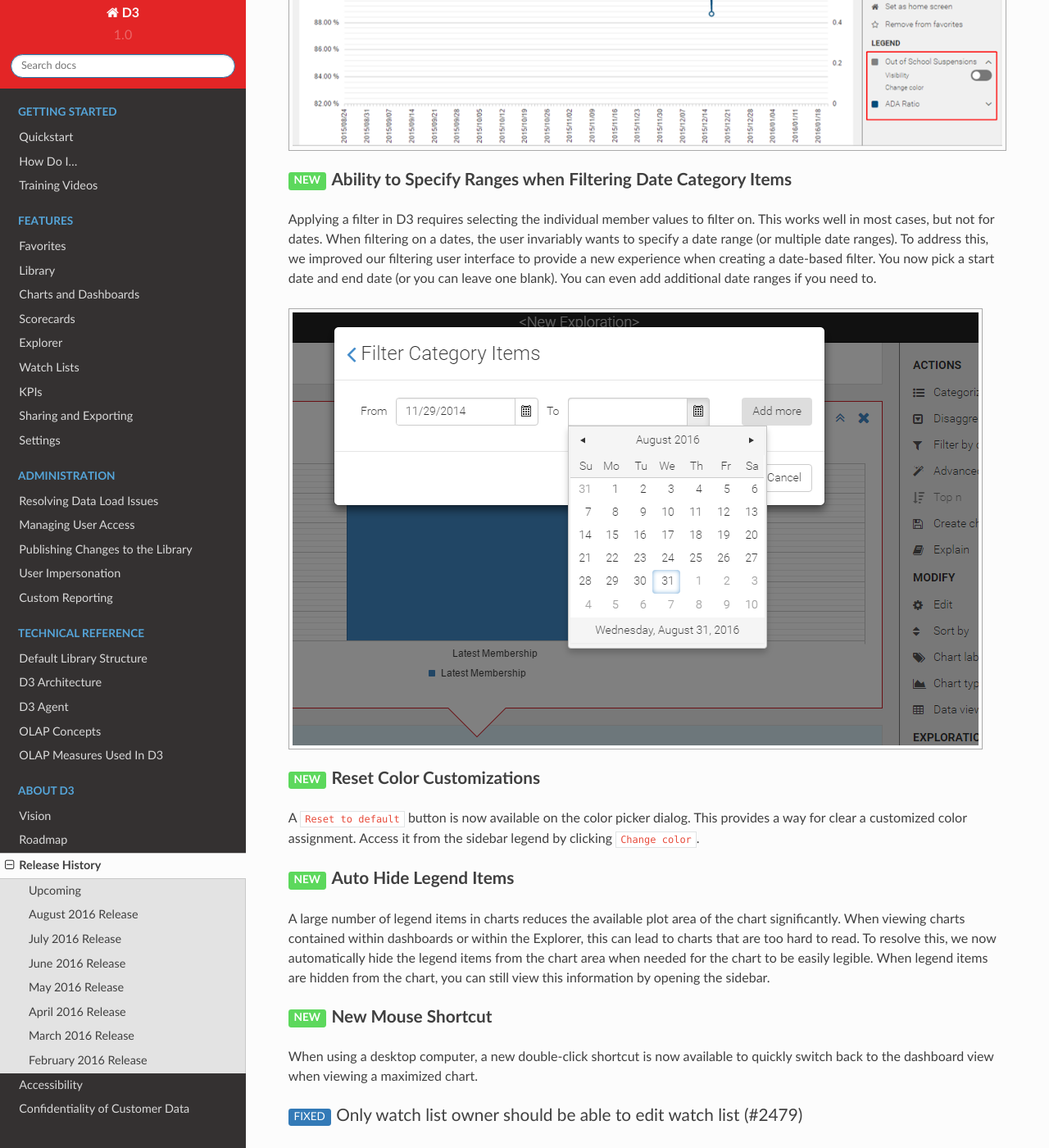
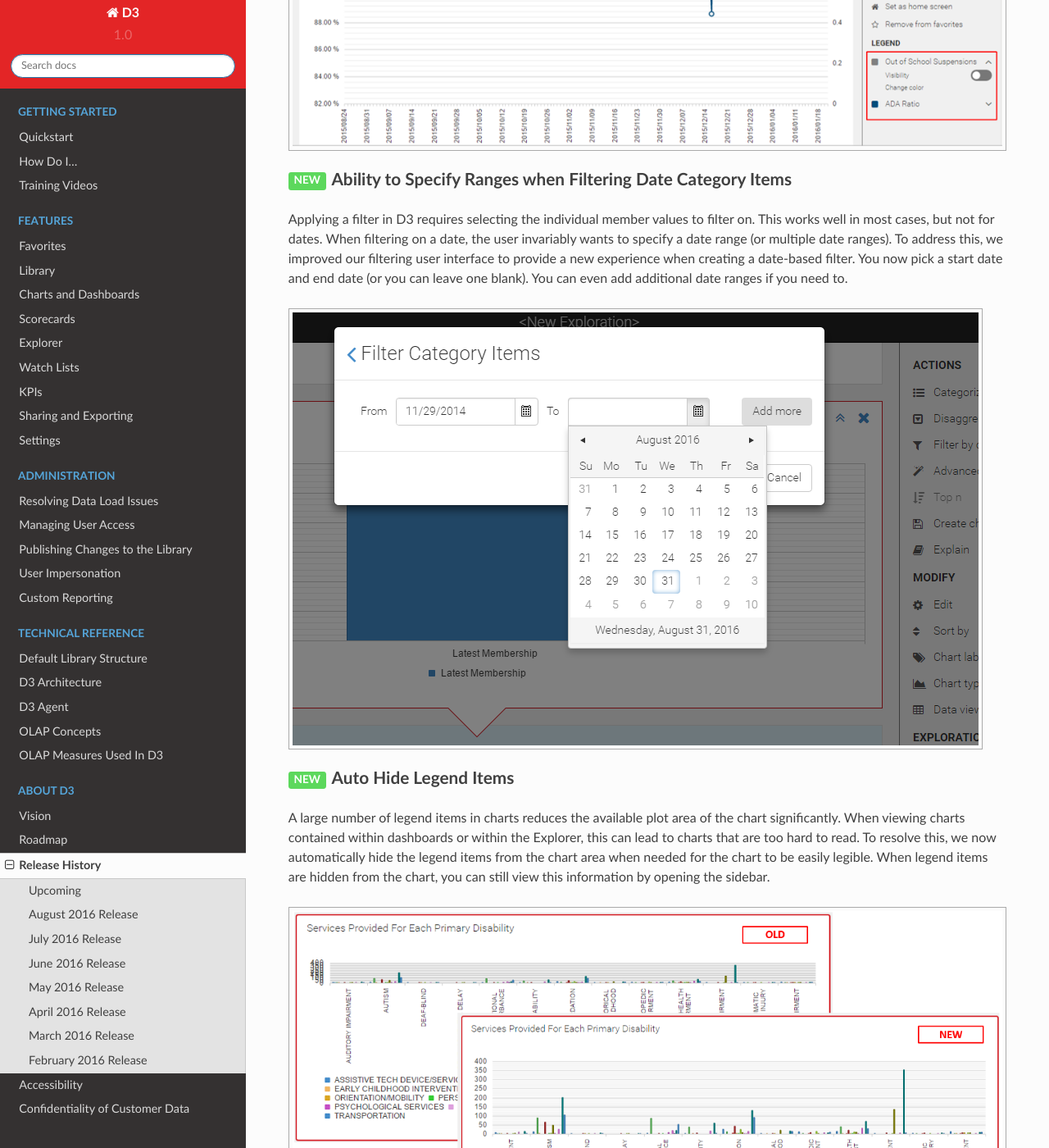
Before and after one commit to K12Dynamics/D3, a Sphinx documentation site: the page built from docs/about/releases.md, in a window 1280 px wide and 1400 px high, scrolled down 2565 px. Shown: the whole window at 82% size. Built offline with Sphinx 7.4.7 and the Read the Docs theme 2.0.0, drawn with Linux system fonts in a browser that asks for light colours; some of the changed text lies outside the part shown.

Commit message:
Image for auto hide of legend.

```diff
--- a/docs/about/releases.md
+++ b/docs/about/releases.md
@@ -34,13 +34,9 @@
 
 <p class="new featured"><span class="label"></span>Ability to Specify Ranges when Filtering Date Category Items</p>
 
-Applying a filter in D3 requires selecting the individual member values to filter on. This works well in most cases, but not for dates. When filtering on a dates, the user invariably wants to specify a date range (or multiple date ranges). To address this, we improved our filtering user interface to provide a new experience when creating a date-based filter. You now pick a start date and end date (or you can leave one blank). You can even add additional date ranges if you need to.
+Applying a filter in D3 requires selecting the individual member values to filter on. This works well in most cases, but not for dates. When filtering on a date, the user invariably wants to specify a date range (or multiple date ranges). To address this, we improved our filtering user interface to provide a new experience when creating a date-based filter. You now pick a start date and end date (or you can leave one blank). You can even add additional date ranges if you need to.
 
 ![Date Filters](img/201608-date-filters.png)
-
-<p class="new featured"><span class="label"></span>Reset Color Customizations</p>
-
-A `Reset to default` button is now available on the color picker dialog. This provides a way for clear a customized color assignment. Access it from the sidebar legend by clicking `Change color`.
 
 <p class="new featured"><span class="label"></span>Auto Hide Legend Items</p>
 
@@ -49,9 +45,15 @@
 To resolve this, we now automatically hide the legend items from the chart area when needed for the chart to be easily legible.
 When legend items are hidden from the chart, you can still view this information by opening the sidebar.
 
+![Auto Hide Legend](img/201608-hide-legend.png)
+
+<p class="new featured"><span class="label"></span>Reset Custom Colors</p>
+
+A `Reset to default` button is now available on the color picker dialog. This provides a way to clear a customized color assignment. Access it from the sidebar legend by clicking `Change color`.
+
 <p class="new featured"><span class="label"></span>New Mouse Shortcut</p>
 
-When using a desktop computer, a new double-click shortcut is now available to quickly switch back to the dashboard view when viewing a maximized chart.
+When using a desktop computer, a new double-click shortcut is now available to quickly switch back to the dashboard view after viewing a maximized chart.
 
 <p class="fixed"><span class="label"></span>Only watch list owner should be able to edit watch list (#2479)</p>
 
```
Also changed, not shown: docs/about/img/201608-hide-legend.png (added).
